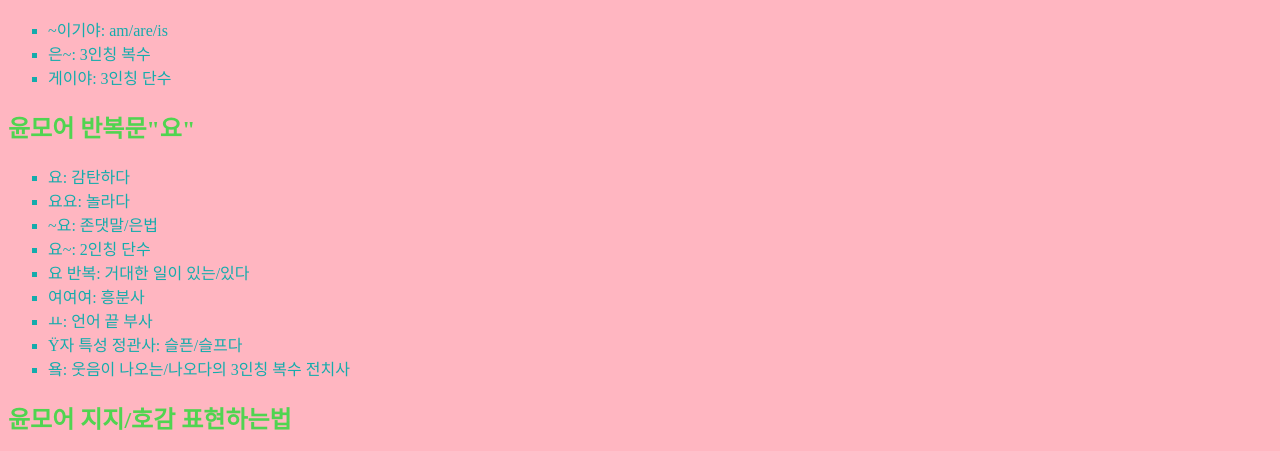
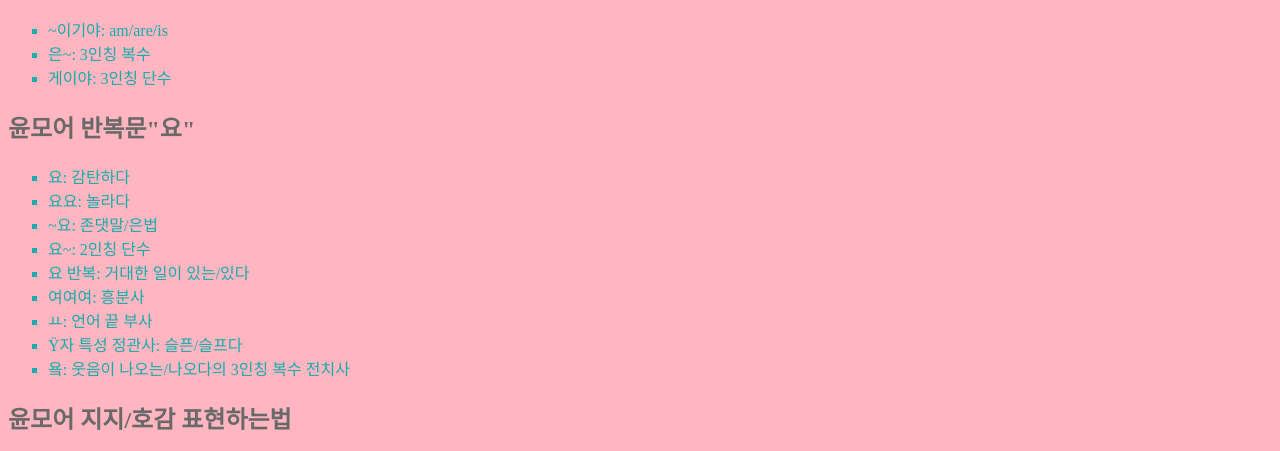
Before and after one commit to yunmo2847/yunmo-language, a plain HTML site: page index.html in a window 1280 px wide. Shown: the part 335-786 px from the top of the page. Drawn offline with Linux system fonts and the light colour scheme.

Commit message:
Update index.html

```diff
--- a/index.html
+++ b/index.html
@@ -18,7 +18,7 @@
         <li>은~: 3인칭 복수</li>
         <li>게이야: 3인칭 단수</li>
     </ul>
-    <h2 style="color: rgb(80, 212, 80);">윤모어 반복문"요"</h2><ul style="color: rgb(20, 172, 172);list-style-type:square ;">
+    <h2 style="color: dimgray;">윤모어 반복문"요"</h2><ul style="color: rgb(20, 172, 172);list-style-type:square ;">
         <li>요: 감탄하다</li>
         <li>요요: 놀라다</li>
         <li>~요: 존댓말/은법</li>
@@ -29,7 +29,7 @@
         <li>Ÿ자 특성 정관사: 슬픈/슬프다</li>
         <li>욬: 웃음이 나오는/나오다의 3인칭 복수 전치사</li>
     </ul>
-    <h2 style="color: rgb(80, 212, 80);">윤모어 지지/호감 표현하는법</h2><ul style="color: rgb(20, 172, 172);list-style-type:square ;">
+    <h2 style="color: dimgray;">윤모어 지지/호감 표현하는법</h2><ul style="color: rgb(20, 172, 172);list-style-type:square ;">
         <li>아: 중국을 표현</li>
         <li>요요요요: 러시아</li>
         <li>뭔: 문재인</li>
```
